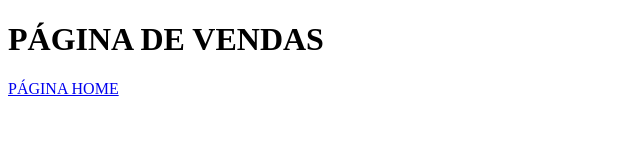
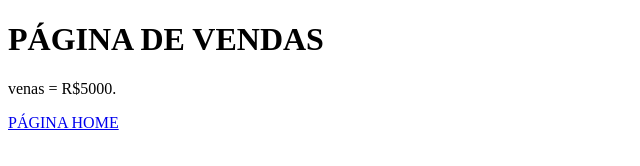
Before and after one commit to gmilanib/Aula-github, a plain HTML site: page VENDAS.html in a window 1280 px wide. Shown: the whole page, without its empty margins (0-640 px from the left). Drawn offline with Linux system fonts and the light colour scheme.

Commit message:
Acrescentado valor das vendas

```diff
--- a/VENDAS.html
+++ b/VENDAS.html
@@ -7,6 +7,7 @@
 </head>
 <body>
     <h1>PÁGINA DE VENDAS</h1>
+    <p>venas = R$5000.</p>
     <a href="Index.html">PÁGINA HOME</a>
 
 </body>
```
